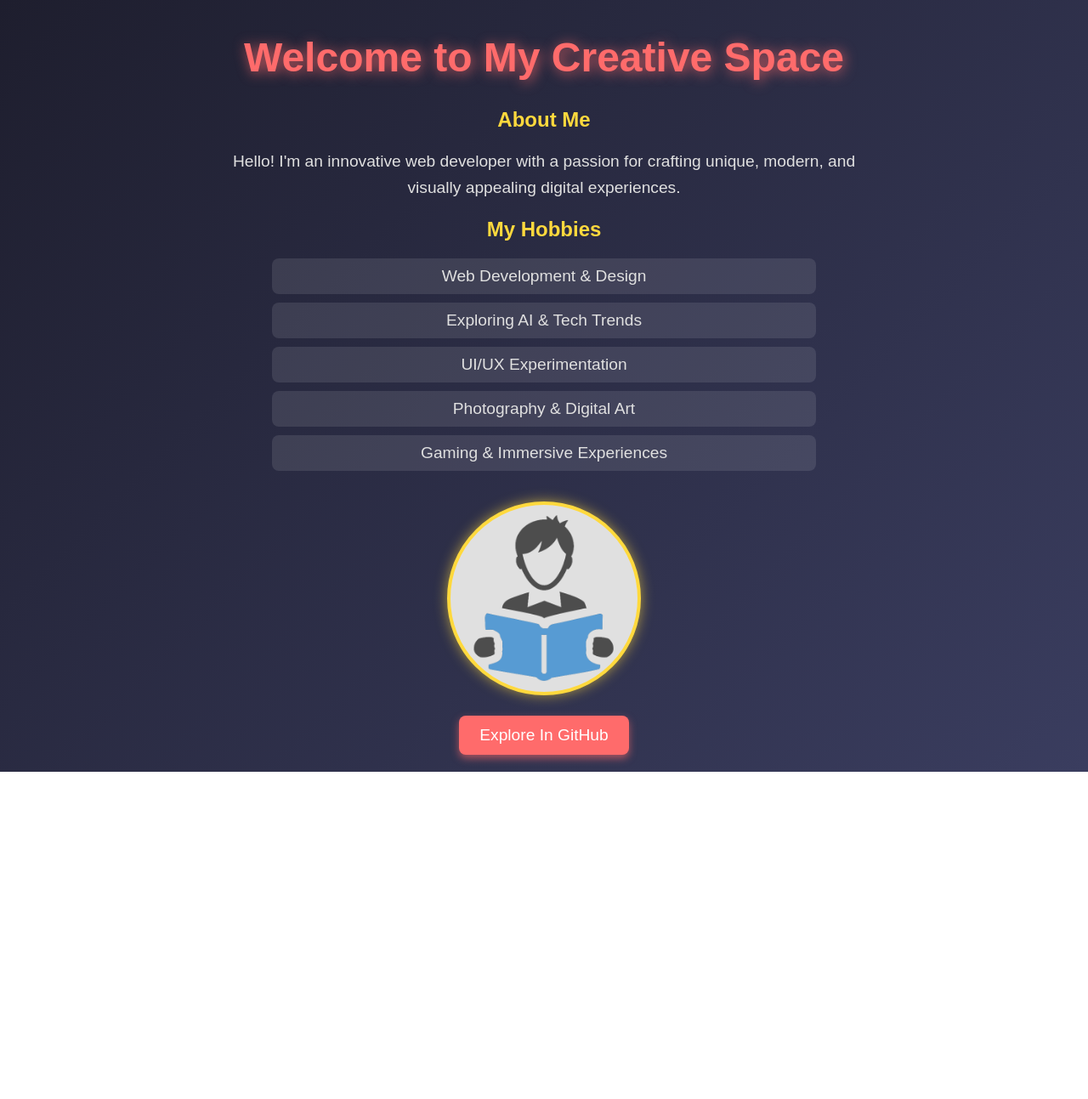
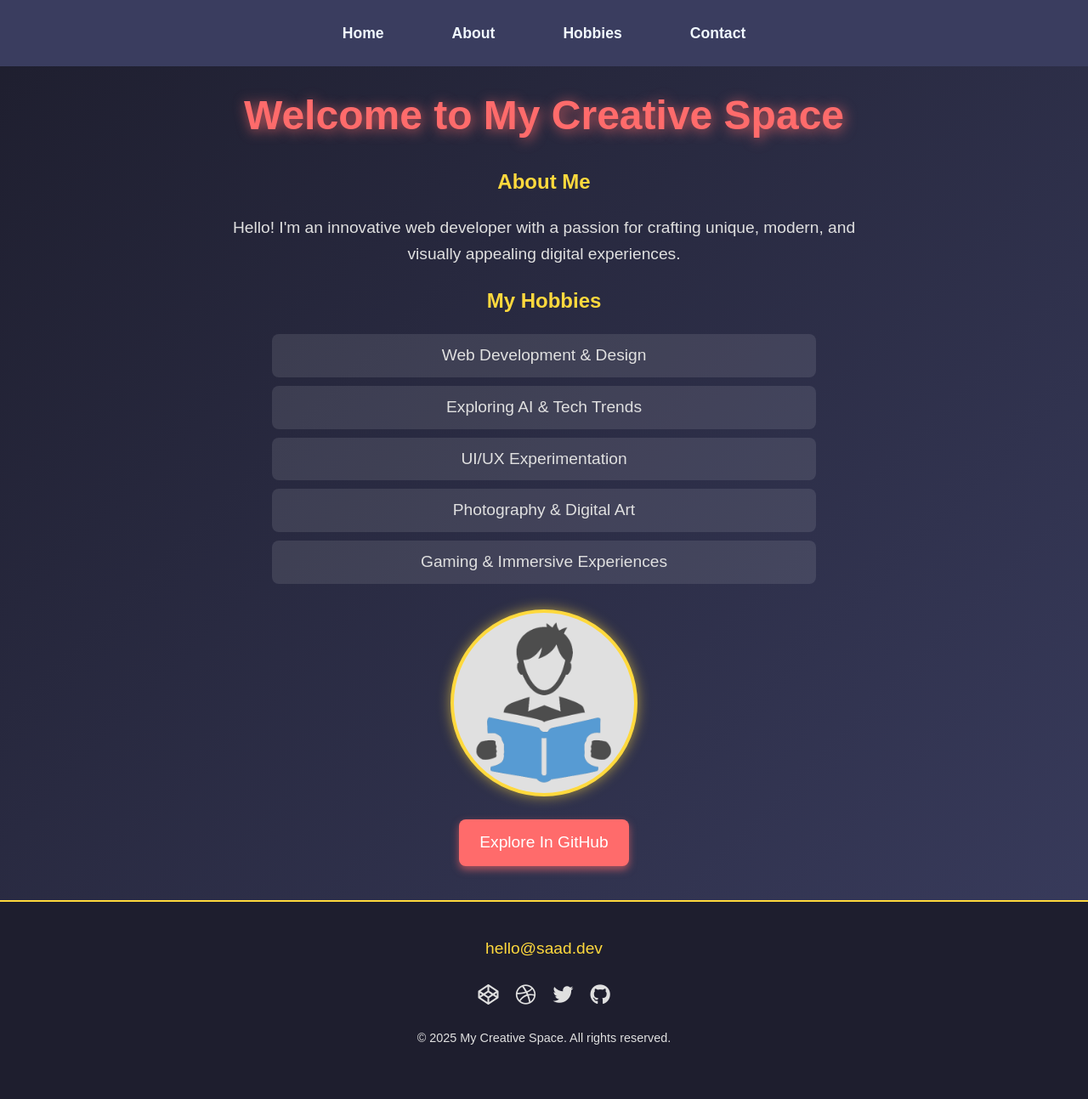
Before and after one commit to HafizMuhammad-Saad/samz_technology_1, a plain HTML site: page index.html in a window 1280 px wide. Shown: the whole page at 85% size. Before the commit the page ends 908 px from the top, so only its background shows below. Drawn offline with Linux system fonts and the light colour scheme.

Commit message:
add header and footer

```diff
--- a/index.html
+++ b/index.html
@@ -4,6 +4,8 @@
     <meta charset="UTF-8">
     <meta name="viewport" content="width=device-width, initial-scale=1.0">
     <title>My Personal Webpage</title>
+    <link rel="stylesheet" href="https://cdnjs.cloudflare.com/ajax/libs/font-awesome/6.0.0/css/all.min.css" integrity="sha512-9usAa10IRO0HhonpyAIVpjrylPvoDwiPUiKdWk5t3PyolY1cOd4DSE0Ga+ri4AuTroPR5aQvXU9xC6qOPnzFeg==" crossorigin="anonymous" referrerpolicy="no-referrer" />
+
     <link rel="stylesheet" href="style.css">
     <style>
         /* body {
@@ -68,23 +70,86 @@
         } */
     </style>
 </head>
+
 <body>
+    <header>
+      <nav class="desktop">
+        <ul>
+          <li><a href="#home">Home</a></li>
+          <li><a href="#about">About</a></li>
+          <li><a href="#hobbies">Hobbies</a></li>
+          <li><a href="#contact">Contact</a></li>
+        </ul>
+      </nav>
+
+      <nav class="mobile">
+        <input type="checkbox" id="sidebar">
+        <label for="sidebar" class="sidebar-button">
+          <div class="line top"></div>
+          <div class="line mid"></div>
+          <div class="line bottom"></div>
+        </label>
+        <div class="links-container">
+          <a href="home">Home</a>
+          <a href="#about">About</a>
+          <a href="#hobbies">Hobbies</a>
+          <a href="#contact">Contact</a>
+        </div>
+      </nav>
+    </header>
+
+    <main>
+      <section id="home">
         <h1>Welcome to My Creative Space</h1>
+      </section>
+      <section id="about">
         <h2>About Me</h2>
         <p>Hello! I'm an innovative web developer with a passion for crafting unique, modern, and visually appealing digital experiences.</p>
-
+      </section>
+      <section id="hobbies">
         <h2>My Hobbies</h2>
         <ul>
-        <li>Web Development & Design</li>
-        <li>Exploring AI & Tech Trends</li>
+          <li>Web Development &amp; Design</li>
+          <li>Exploring AI &amp; Tech Trends</li>
           <li>UI/UX Experimentation</li>
-        <li>Photography & Digital Art</li>
-        <li>Gaming & Immersive Experiences</li>
+          <li>Photography &amp; Digital Art</li>
+          <li>Gaming &amp; Immersive Experiences</li>
         </ul>
-
         <img src="pngwing.com.png" alt="Profile Picture">
-
         <br>
         <a href="https://hafizmuhammad-saad.github.io/samz_technology_1/" target="_blank">Explore In GitHub</a>
+      </section>
+    </main>
+
+    <footer class="footer" id="contact">
+        <div class="footer-content">
+          <a href="mailto:studentsaad41@gmail.com" class="footer__link">hello@saad.dev</a>
+          <ul class="social-list">
+            <li class="social-list__item">
+              <a class="social-list__link" href="https://codepen.io">
+                <i class="fab fa-codepen"></i>
+              </a>
+            </li>
+            <li class="social-list__item">
+              <a class="social-list__link" href="http://dribbble.com">
+                <i class="fab fa-dribbble"></i>
+              </a>
+            </li>
+            <li class="social-list__item">
+              <a class="social-list__link" href="https://twitter.com">
+                <i class="fab fa-twitter"></i>
+              </a>
+            </li>
+            <li class="social-list__item">
+              <a class="social-list__link" href="https://github.com/hafizmuhammad-saad">
+                <i class="fab fa-github"></i>
+              </a>
+            </li>
+          </ul>
+        </div>
+        <p class="footer__copy">&copy; 2025 My Creative Space. All rights reserved.</p>
+      </footer>
+
   </body>
+
 </html>
--- a/style.css
+++ b/style.css
@@ -1,32 +1,45 @@
+
+  * {
+    margin: 0;
+    padding: 0;
+    box-sizing: border-box;
+  }
+
+  html {
+    scroll-behavior: smooth;
+  }
+
   body {
     font-family: 'Poppins', sans-serif;
     background: linear-gradient(135deg, #1E1E2E, #3A3D5F);
     color: #E0E0E0;
     text-align: center;
-    margin: 0;
-    padding: 20px;
+    line-height: 1.6;
+  }
+  a {
+    text-decoration: none;
+    transition: all 0.3s ease;
   }
   h1 {
     font-size: 3em;
-    margin-top: 20px;
+    margin: 20px 0;
     color: #FF6B6B;
-    text-shadow: 2px 2px 15px rgba(255, 107, 107, 0.8);
+    text-shadow: 2px 2px 15px rgba(255,107,107,0.8);
   }
   h2 {
     color: #FFD93D;
+    margin: 20px 0;
   }
   p {
     font-size: 1.2em;
     width: 60%;
-    margin: auto;
-    line-height: 1.6;
+    margin: 20px auto;
   }
   ul {
-    list-style-type: none;
-    padding: 0;
+    list-style: none;
   }
-ul li {
-    background: rgba(255, 255, 255, 0.1);
+  main ul li {
+    background: rgba(255,255,255,0.1);
     padding: 10px;
     margin: 10px auto;
     width: 50%;
@@ -39,22 +52,180 @@ img {
     border-radius: 50%;
     border: 4px solid #FFD93D;
     margin-top: 20px;
-    box-shadow: 0 0 15px rgba(255, 217, 61, 0.6);
+    box-shadow: 0 0 15px rgba(255,217,61,0.6);
     background: #E0E0E0;
   }
-a {
+  main a {
     display: inline-block;
-    text-decoration: none;
-    color: white;
     background: #FF6B6B;
+    color: #fff;
     padding: 12px 24px;
     font-size: 1.2em;
     border-radius: 8px;
     margin-top: 20px;
-    transition: 0.3s;
-    box-shadow: 0 4px 10px rgba(255, 107, 107, 0.6);
+    box-shadow: 0 4px 10px rgba(255,107,107,0.6);
   }
-a:hover {
+  main a:hover {
     background: #FFD93D;
     color: #1E1E2E;
   }
+
+  header {
+    background-color: #3A3D5F;
+    position: relative;
+    padding: 15px 0;
+  }
+
+  nav.desktop ul {
+    display: flex;
+    justify-content: center;
+    align-items: center;
+  }
+  nav.desktop ul li {
+    margin: 0 20px;
+    padding: 10px 20px;
+    border-radius: 6px;
+    transition: background 0.3s ease;
+  }
+  nav.desktop ul li:hover {
+    background: rgba(255,255,255,0.1);
+  }
+  nav.desktop a {
+    color: aliceblue;
+    font-size: 1.1em;
+    font-weight: 600;
+  }
+  nav.desktop a:hover {
+    color: #FF6B6B;
+  }
+
+  nav.mobile {
+    display: none;
+    position: relative;
+    padding: 10px 0px;
+  }
+  nav.mobile #sidebar {
+    display: none;
+  }
+  nav.mobile .sidebar-button {
+    cursor: pointer;
+    position: absolute;
+    top: 0px;
+    left: 15px;
+    z-index: 1001;
+    display: flex;
+    flex-direction: column;
+    justify-content: space-around;
+    width: 30px;
+    height: 25px;
+  }
+  nav.mobile .sidebar-button .line {
+    width: 100%;
+    height: 3px;
+    background-color: #fff;
+    border-radius: 3px;
+    transition: transform 0.5s ease, opacity 0.5s ease;
+  }
+  nav.mobile #sidebar:checked ~ .sidebar-button .line.top {
+    transform: translateY(8px) rotate(45deg);
+  }
+  nav.mobile #sidebar:checked ~ .sidebar-button .line.mid {
+    opacity: 0;
+  }
+  nav.mobile #sidebar:checked ~ .sidebar-button .line.bottom {
+    transform: translateY(-8px) rotate(-45deg);
+  }
+  nav.mobile .links-container {
+    position: fixed;
+    top: 0;
+    left: 0;
+    width: 250px;
+    height: 100vh;
+    background-color: #3A3D5F;
+    box-shadow: 2px 4px 10px rgba(0,0,0,0.3);
+    transform: translateX(-100%);
+    transition: transform 0.5s ease;
+    display: flex;
+    flex-direction: column;
+    padding-top: 60px;
+  }
+  nav.mobile #sidebar:checked ~ .links-container {
+    transform: translateX(0);
+  }
+  nav.mobile .links-container a {
+    color: #3A3D5F;
+    background-color: #FFD93D;
+    padding: 15px 20px;
+    margin: 10px 15px;
+    border-radius: 6px;
+    font-weight: 600;
+    transition: transform 0.3s ease, background-color 0.3s ease;
+  }
+  nav.mobile .links-container a:hover {
+    background-color: #FF6B6B;
+    color: #fff;
+    transform: scale(1.05);
+  }
+
+  /* Responsive Behavior */
+  @media only screen and (max-width: 600px) {
+    nav.desktop {
+      display: none;
+    }
+    nav.mobile {
+      display: block;
+    }
+  }
+
+.footer {
+    background: #1E1E2E;
+    padding: 40px 20px;
+    text-align: center;
+    border-top: 2px solid #FFD93D;
+    margin-top: 40px;
+  }
+
+  .footer-content {
+    max-width: 1200px;
+    margin: 0 auto;
+  }
+
+  .footer__link {
+    color: #FFD93D;
+    font-size: 1.2em;
+    text-decoration: none;
+    transition: color 0.3s ease;
+  }
+
+  .footer__link:hover {
+    color: #FF6B6B;
+  }
+
+  .social-list {
+    list-style: none;
+    display: flex;
+    justify-content: center;
+    margin: 20px 0;
+    padding: 0;
+  }
+
+  .social-list__item {
+    margin: 0 10px;
+  }
+
+  .social-list__link {
+    color: #E0E0E0;
+    font-size: 1.5em;
+    transition: color 0.3s ease, transform 0.3s ease;
+  }
+
+  .social-list__link:hover {
+    color: #FF6B6B;
+    transform: scale(1.1);
+  }
+
+  .footer__copy {
+    font-size: 0.9em;
+    color: #E0E0E0;
+    margin-top: 20px;
+  }
```
Lines whose indentation alone changed are shown as unchanged.
